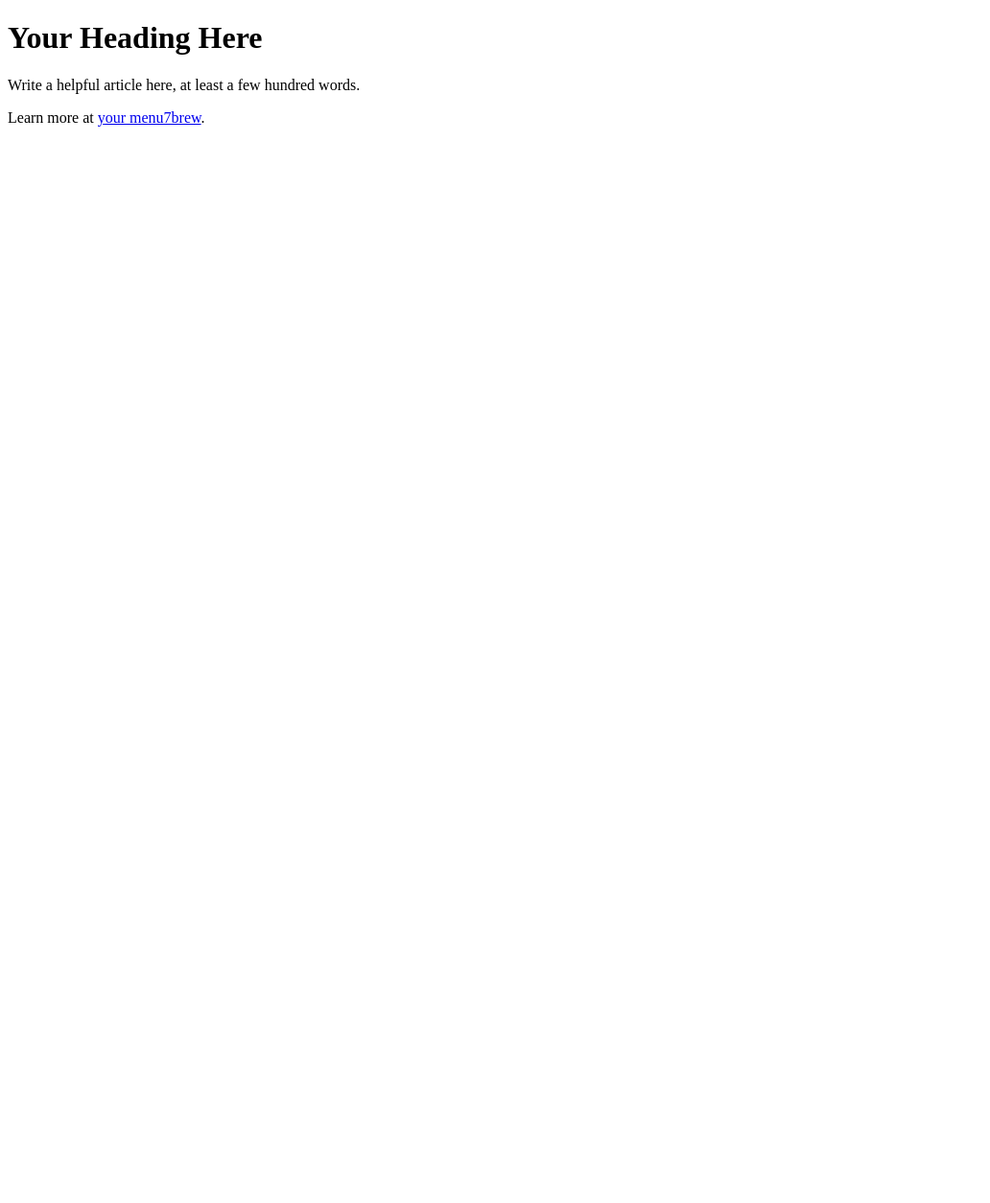
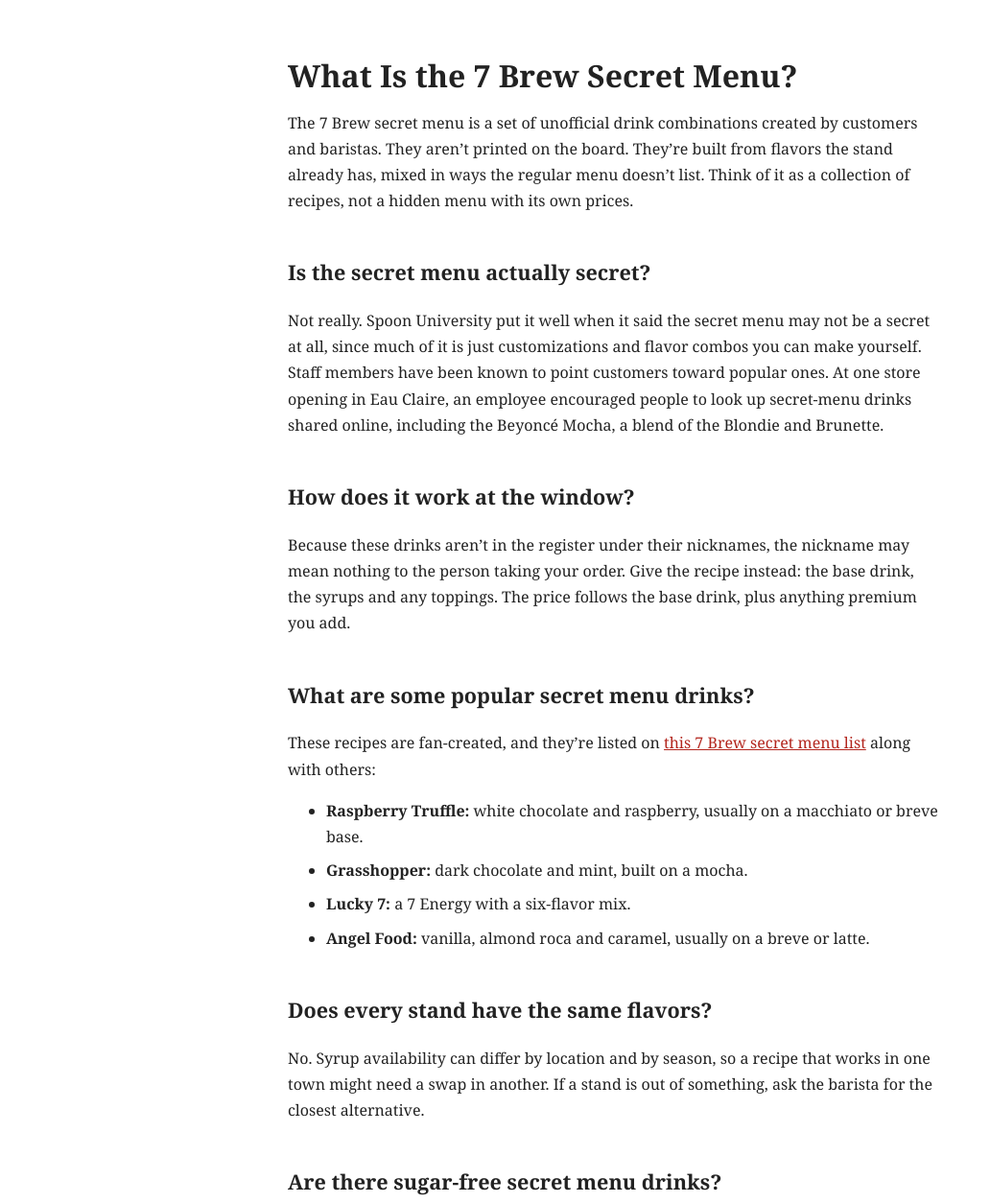
Before and after one commit to dunkinmenu28-spec/Dunkin-, a plain HTML site: page index.html in a window 1280 px wide. Shown: the top 1254 px of the page at 96% size, without its empty margins (0-1032 px from the left). Before the commit the page ends 800 px from the top, so only its background shows below. Drawn offline with Linux system fonts and the light colour scheme.

Commit message:
Update index.html

```diff
--- a/index.html
+++ b/index.html
@@ -1,11 +1,60 @@
 <!DOCTYPE html>
-<html>
+<html lang="en">
 <head>
-  <title>Your Page Title Here</title>
+  <meta charset="UTF-8">
+  <meta name="viewport" content="width=device-width, initial-scale=1">
+  <title>What Is the 7 Brew Secret Menu?</title>
+  <meta name="description" content="The 7 Brew secret menu isn’t printed anywhere. Here’s what it really is, how it works and a few popular fan-made drinks to try.">
+  <style>
+    body {
+      font-family: Georgia, "Times New Roman", serif;
+      line-height: 1.7;
+      color: #222;
+      background: #fff;
+      max-width: 680px;
+      margin: 0 auto;
+      padding: 32px 20px 64px;
+    }
+    h1 { font-size: 2rem; line-height: 1.25; margin-bottom: 0.5em; }
+    h2 { font-size: 1.35rem; margin-top: 2em; }
+    a { color: #b3261e; }
+    li { margin-bottom: 0.5em; }
+    .note { margin-top: 3em; font-size: 0.9rem; color: #555; border-top: 1px solid #ddd; padding-top: 1em; }
+    @media (prefers-color-scheme: dark) {
+      body { background: #181818; color: #e6e6e6; }
+      a { color: #ff8a80; }
+      .note { color: #aaa; border-top-color: #444; }
+    }
+  </style>
 </head>
 <body>
-  <h1>Your Heading Here</h1>
-  <p>Write a helpful article here, at least a few hundred words.</p>
-  <p>Learn more at <a href="https://menu7brew.com/">your menu7brew</a>.</p>
+  <article>
+    <h1>What Is the 7 Brew Secret Menu?</h1>
+
+    <p>The 7 Brew secret menu is a set of unofficial drink combinations created by customers and baristas. They aren’t printed on the board. They’re built from flavors the stand already has, mixed in ways the regular menu doesn’t list. Think of it as a collection of recipes, not a hidden menu with its own prices.</p>
+
+    <h2>Is the secret menu actually secret?</h2>
+    <p>Not really. Spoon University put it well when it said the secret menu may not be a secret at all, since much of it is just customizations and flavor combos you can make yourself. Staff members have been known to point customers toward popular ones. At one store opening in Eau Claire, an employee encouraged people to look up secret-menu drinks shared online, including the Beyoncé Mocha, a blend of the Blondie and Brunette.</p>
+
+    <h2>How does it work at the window?</h2>
+    <p>Because these drinks aren’t in the register under their nicknames, the nickname may mean nothing to the person taking your order. Give the recipe instead: the base drink, the syrups and any toppings. The price follows the base drink, plus anything premium you add.</p>
+
+    <h2>What are some popular secret menu drinks?</h2>
+    <p>These recipes are fan-created, and they’re listed on <a href="https://menu7brew.com/">this 7 Brew secret menu list</a> along with others:</p>
+    <ul>
+      <li><strong>Raspberry Truffle:</strong> white chocolate and raspberry, usually on a macchiato or breve base.</li>
+      <li><strong>Grasshopper:</strong> dark chocolate and mint, built on a mocha.</li>
+      <li><strong>Lucky 7:</strong> a 7 Energy with a six-flavor mix.</li>
+      <li><strong>Angel Food:</strong> vanilla, almond roca and caramel, usually on a breve or latte.</li>
+    </ul>
+
+    <h2>Does every stand have the same flavors?</h2>
+    <p>No. Syrup availability can differ by location and by season, so a recipe that works in one town might need a swap in another. If a stand is out of something, ask the barista for the closest alternative.</p>
+
+    <h2>Are there sugar-free secret menu drinks?</h2>
+    <p>Often, yes. The 7 Energy and Fizz lines offer sugar-free options, so many fruit-based recipes can be adapted. Ask which flavors come sugar-free at your stand.</p>
+
+    <p class="note">This is an independent fan page and is not affiliated with or endorsed by 7 Brew or Dunkin’.</p>
+  </article>
 </body>
 </html>
```
